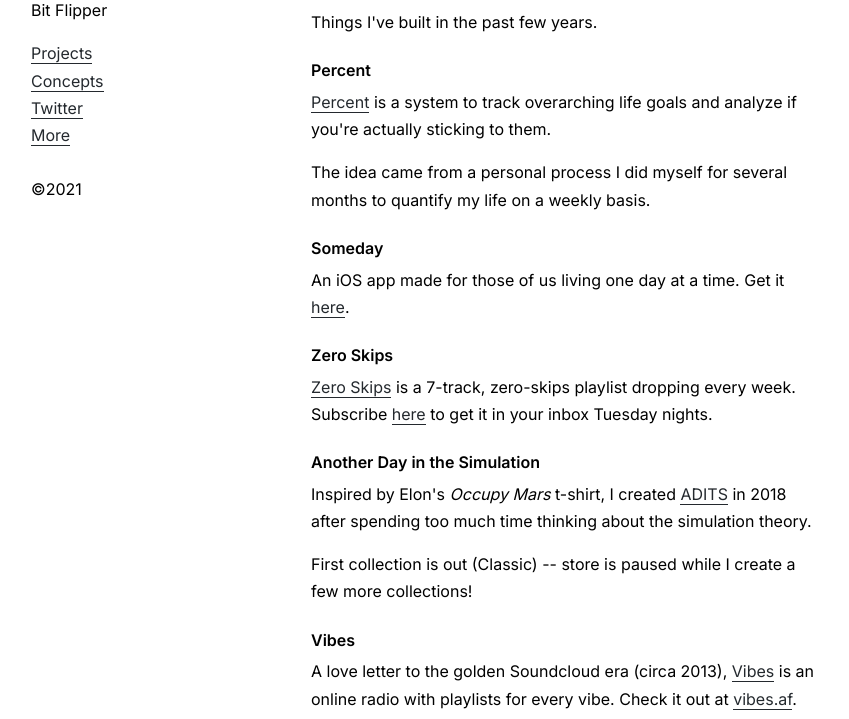
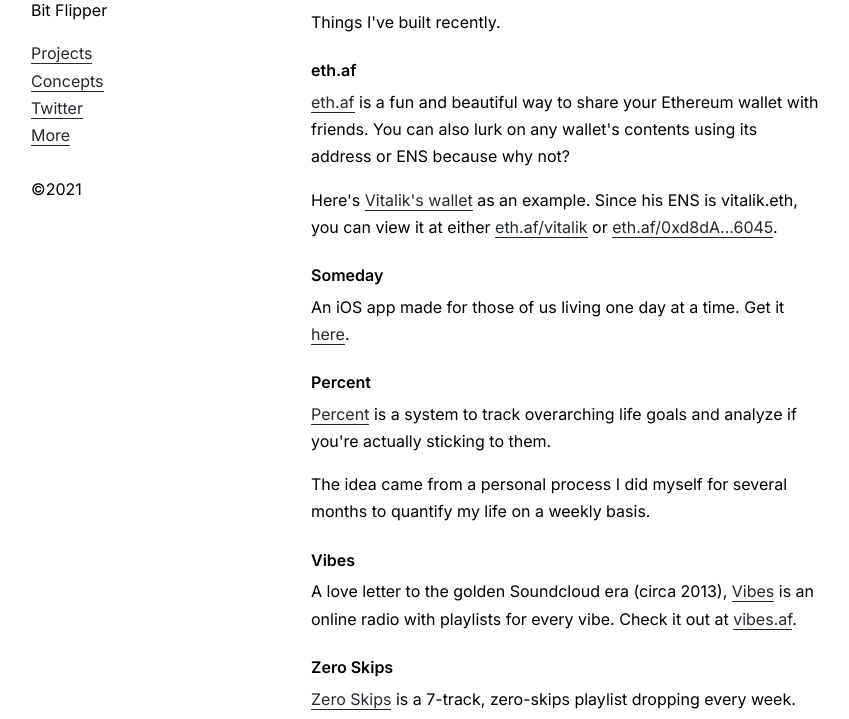
Before and after one commit to nicoglennon/nico-gl, a Gatsby site: page /projects in a window 1280 px wide. Shown: the part 70-789 px from the top of the page, without its empty margins (9-858 px from the left). Built offline with nearby package versions, Linux system fonts and the light colour scheme; Gatsby itself is replaced by a stand-in of ours.

Commit message:
add ethaf

```diff
--- a/src/pages/projects.js
+++ b/src/pages/projects.js
@@ -7,7 +7,43 @@
     <Layout page="projects">
       <SEO title="Projects" />
       <h1>Projects</h1>
-      <p>Things I've built in the past few years.</p>
+      <p>Things I've built recently.</p>
+      <h2>eth.af</h2>
+      <p>
+        <a href="https://eth.af" target="_blank" rel="noreferrer">
+          eth.af
+        </a>{" "}
+        is a fun and beautiful way to share your Ethereum wallet with friends.
+        You can also lurk on any wallet's contents using its address or ENS
+        because why not?
+      </p>
+      <p>
+        Here's{" "}
+        <a href="https://eth.af/vitalik" target="_blank" rel="noreferrer">
+          Vitalik's wallet
+        </a>{" "}
+        as an example. Since his ENS is vitalik.eth, you can view it at either{" "}
+        <a href="https://eth.af/vitalik" target="_blank" rel="noreferrer">
+          eth.af/vitalik
+        </a>{" "}
+        or{" "}
+        <a
+          href="https://eth.af/0xd8dA6BF26964aF9D7eEd9e03E53415D37aA96045"
+          target="_blank"
+          rel="noreferrer"
+        >
+          eth.af/0xd8dA...6045
+        </a>
+        .
+      </p>
+      <h2>Someday</h2>
+      <p>
+        An iOS app made for those of us living one day at a time. Get it{" "}
+        <a href="https://someday.im" target="_blank" rel="noreferrer">
+          here
+        </a>
+        .
+      </p>
       <h2>Percent</h2>
       <p>
         <a href="https://percent.me" target="_blank" rel="noreferrer">
@@ -20,11 +56,15 @@
         The idea came from a personal process I did myself for several months to
         quantify my life on a weekly basis.
       </p>
-      <h2>Someday</h2>
+      <h2>Vibes</h2>
       <p>
-        An iOS app made for those of us living one day at a time. Get it{" "}
-        <a href="https://someday.im" target="_blank" rel="noreferrer">
-          here
+        A love letter to the golden Soundcloud era (circa 2013),{" "}
+        <a href="http://vibes.af" target="_blank" rel="noreferrer">
+          Vibes
+        </a>{" "}
+        is an online radio with playlists for every vibe. Check it out at{" "}
+        <a href="http://vibes.af" target="_blank" rel="noreferrer">
+          vibes.af
         </a>
         .
       </p>
@@ -56,18 +96,7 @@
         First collection is out (Classic) -- store is paused while I create a
         few more collections!
       </p>
-      <h2>Vibes</h2>
-      <p>
-        A love letter to the golden Soundcloud era (circa 2013),{" "}
-        <a href="http://vibes.af" target="_blank" rel="noreferrer">
-          Vibes
-        </a>{" "}
-        is an online radio with playlists for every vibe. Check it out at{" "}
-        <a href="http://vibes.af" target="_blank" rel="noreferrer">
-          vibes.af
-        </a>
-        .
-      </p>
+
       <h2>React Meetup</h2>
       <p>
         I ran the <strong>React.js meetup</strong> in Green Bay — you can check
```
